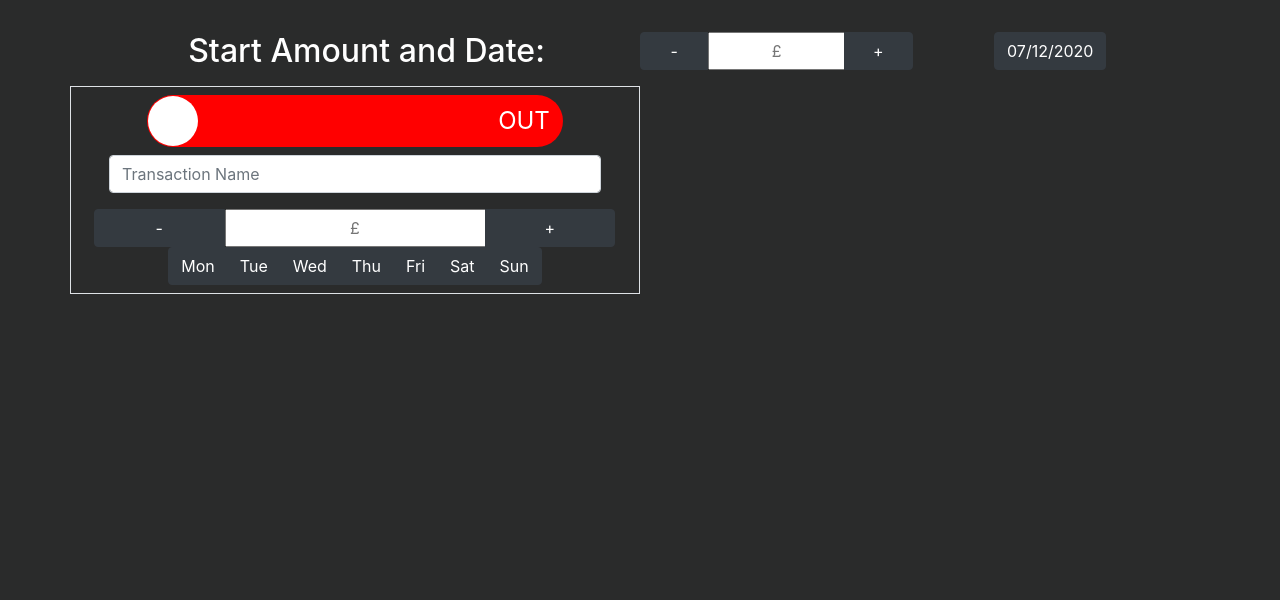
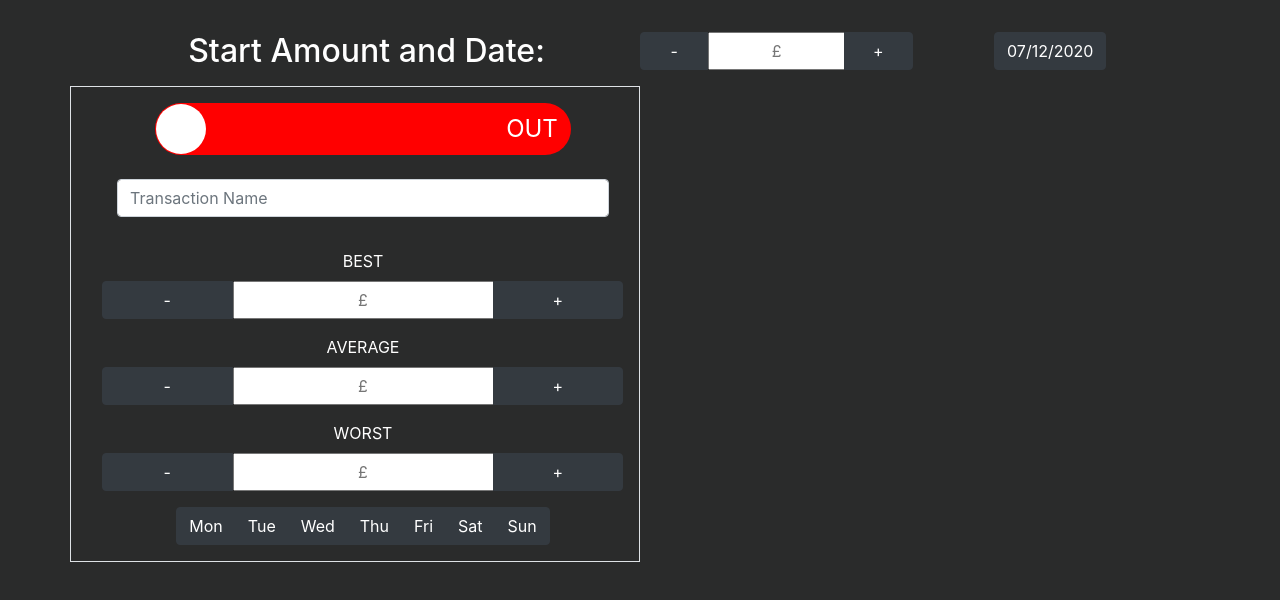
Before and after one commit to rorypearson26/cash-flow-forecaster, a React (Create React App) app in the folder front-end/: page / in a window 1280 px wide. Shown: the top 600 px of the page. Built offline with nearby package versions, Linux system fonts and the light colour scheme.

Commit message:
Label prop added for currency incrementer

```diff
--- a/front-end/src/components/CurrencyIncrementer.jsx
+++ b/front-end/src/components/CurrencyIncrementer.jsx
@@ -85,8 +85,11 @@ class CurrencyIncrementer extends Component {
 
   render() {
     const { value } = this.state;
+    const { label } = this.props;
 
     return (
+      <div>
+        {label === false ? null : <label>{label}</label>}
         <div className="row btn-group" role="group">
           <button
             type="button"
@@ -115,8 +118,10 @@ class CurrencyIncrementer extends Component {
             +
           </button>
         </div>
+      </div>
     );
   }
 }
 
+CurrencyIncrementer.defaultProps = { label: false };
 export default CurrencyIncrementer;
--- a/front-end/src/components/TransactionForm.jsx
+++ b/front-end/src/components/TransactionForm.jsx
@@ -8,16 +8,22 @@ class TransactionForm extends Component {
   render() {
     return (
       <div className="row m-2" align="center">
-        <div className="col-12">
+        <div className="col-12 m-2">
           <TransactionSlider diameter={50} widthRatio={8} />
         </div>
-        <div className="col-12">
+        <div className="col-12 m-2">
           <TransactionName />
         </div>
-        <div className="col-12">
-          <CurrencyIncrementer />
+        <div className="col-12 m-2">
+          <CurrencyIncrementer label="BEST" />
         </div>
-        <div className="col-12">
+        <div className="col-12 m-2">
+          <CurrencyIncrementer label="AVERAGE" />
+        </div>
+        <div className="col-12 m-2">
+          <CurrencyIncrementer label="WORST" />
+        </div>
+        <div className="col-12 m-2">
           <DaysOfWeek />
         </div>
       </div>
--- a/front-end/src/components/TransactionSlider.jsx
+++ b/front-end/src/components/TransactionSlider.jsx
@@ -23,7 +23,6 @@ class TransactionSlider extends Component {
       height: "100%",
       fontSize: "1.5em",
       color: "white",
-      paddingRight: "2",
     };
     return fontStyle;
   }
```
Lines whose indentation alone changed are shown as unchanged.
